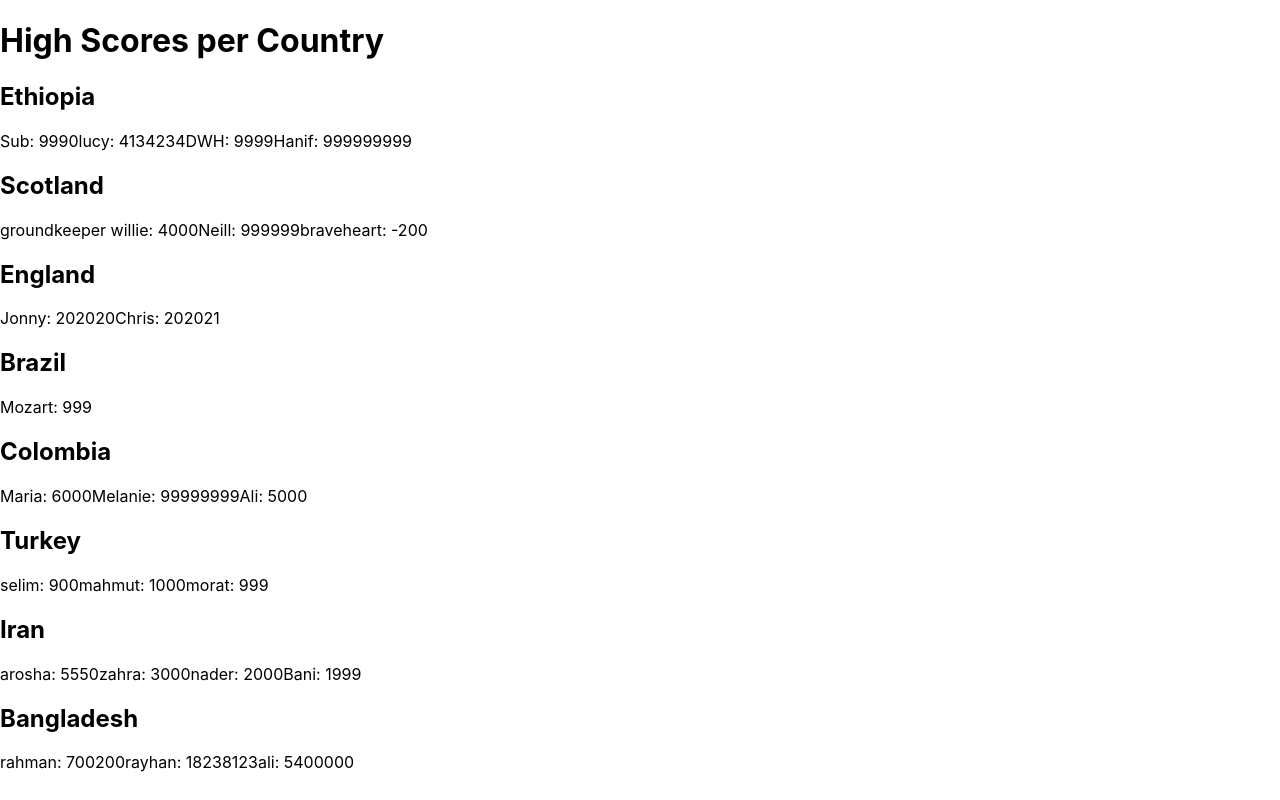
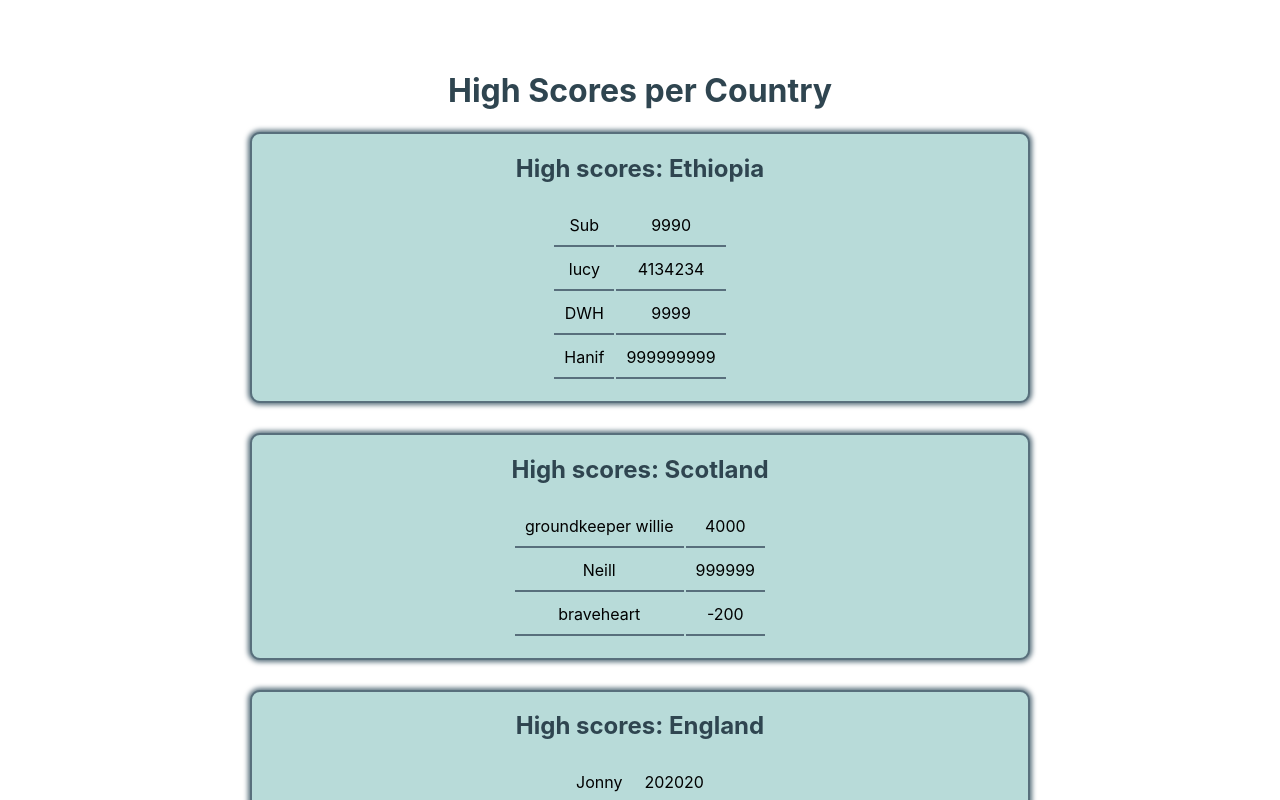
Before and after one commit to HadikaMalik/high-scores-react, a React (Create React App) app: page / in a window 1280 px wide. Shown: the top 800 px of the page. Built offline with nearby package versions, Linux system fonts and the light colour scheme.

Commit message:
css added, table sorted wk1

```diff
--- a/src/App.css
+++ b/src/App.css
@@ -1,5 +1,7 @@
 .App {
   text-align: center;
+  border: none solid 2px;
+  padding: 50px 250px;
 }
 
 .App-logo {
@@ -32,7 +34,31 @@
   from {
     transform: rotate(0deg);
   }
+
   to {
     transform: rotate(360deg);
   }
 }
+
+.heading, .sub-heading{
+  color: #2f4550;
+}
+
+table{
+  margin-left: auto;
+  margin-right: auto;
+  margin-bottom: 20px;
+}
+
+td{
+  padding: 10px;
+  border-bottom: #586f7c 2px solid;
+}
+
+.box{
+  border: #586f7c solid 2px;
+  border-radius: 10px ;
+  box-shadow: #586f7c 0px 0px 5px 2px;
+  margin-bottom: 30px;
+  background-color: #b8dbd9;
+}
--- a/src/App.jsx
+++ b/src/App.jsx
@@ -5,12 +5,12 @@ import './App.css';
 
 function App() {
   return (
-    <>
-    <h1>High Scores per Country</h1>
+    <div className="App">
+    <h1 className="heading">High Scores per Country</h1>
       {allCountryScores.map((country, index) => (
         <HighScoreTable key={index} country={country} />
       ))}
-    </>
+    </div>
   );
 }
 
--- a/src/HighScoreTable.jsx
+++ b/src/HighScoreTable.jsx
@@ -1,14 +1,22 @@
 import React from "react";
-import PlayerScore from "./PlayerScore";
 
 const HighScoreTable = ({ country }) => {
     return (
         <>
-            <h2>{country.name}</h2>
-            <div>
-                {country.scores.map((player, index) => (
-                    <PlayerScore key={index} name={player.n} score={player.s} />
-                ))}
+            <div className="box">
+                <h2 className="sub-heading">High scores: {country.name}</h2>
+                <table>
+                    <tbody>
+                        {country.scores.map((score, index) => {
+                            return (
+                                <tr key={index}>
+                                    <td>{score.n}</td>
+                                    <td>{score.s}</td>
+                                </tr>
+                            )
+                        })}
+                    </tbody>
+                </table>
             </div>
         </>
     )
--- a/src/PlayerScore.jsx
+++ b/src/PlayerScore.jsx
@@ -1,9 +1,12 @@
 import React from "react";
 
-const PlayerScore = ({ name, score }) => {
+const PlayerScore = ({ playerName, score }) => {
     return (
         <>
-            <span>{name}</span>: <span>{score}</span>
+            <tr>
+                <td>{playerName}</td>
+                <td>{score}</td>
+            </tr>
         </>
     )
 }
```
